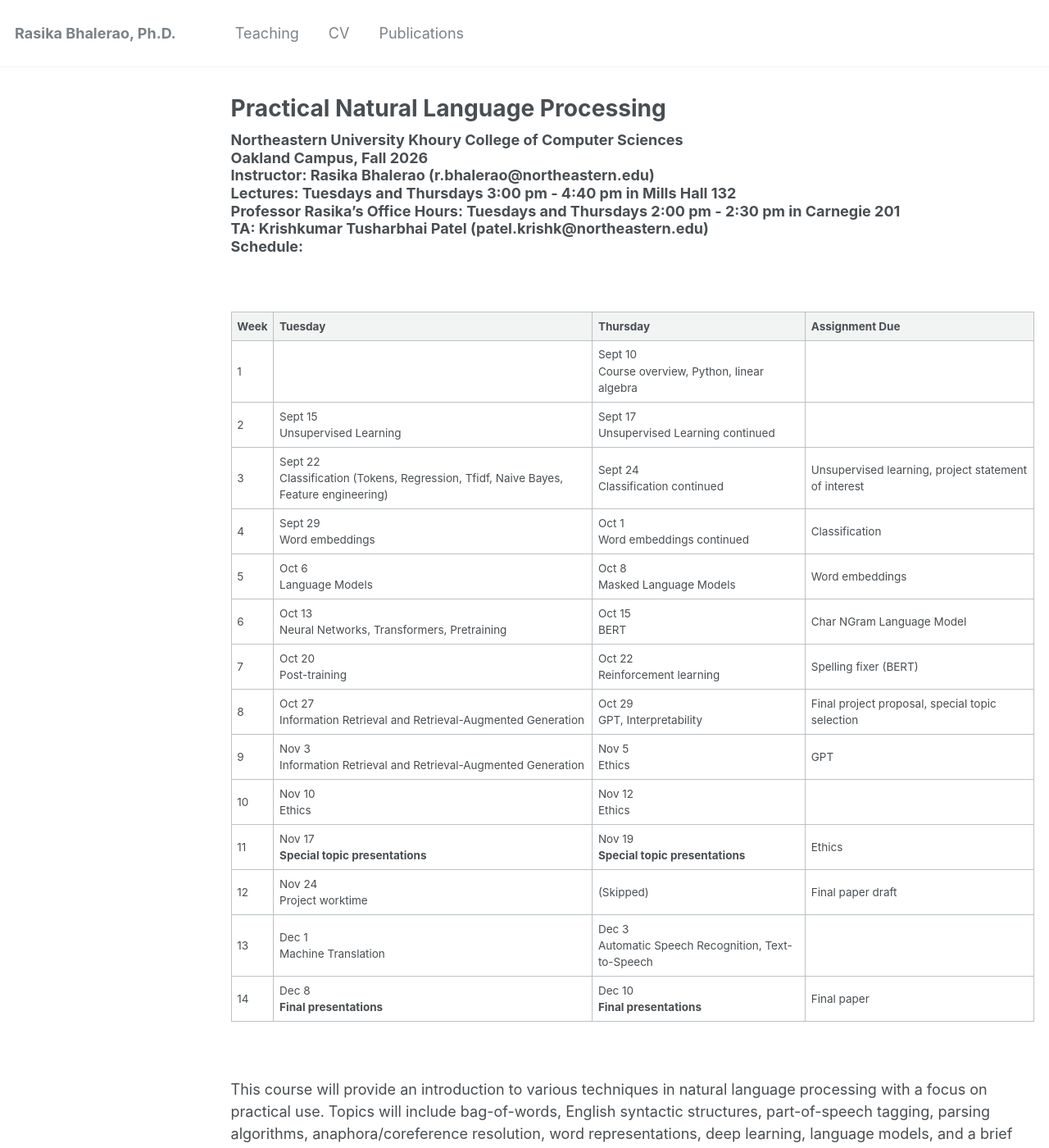
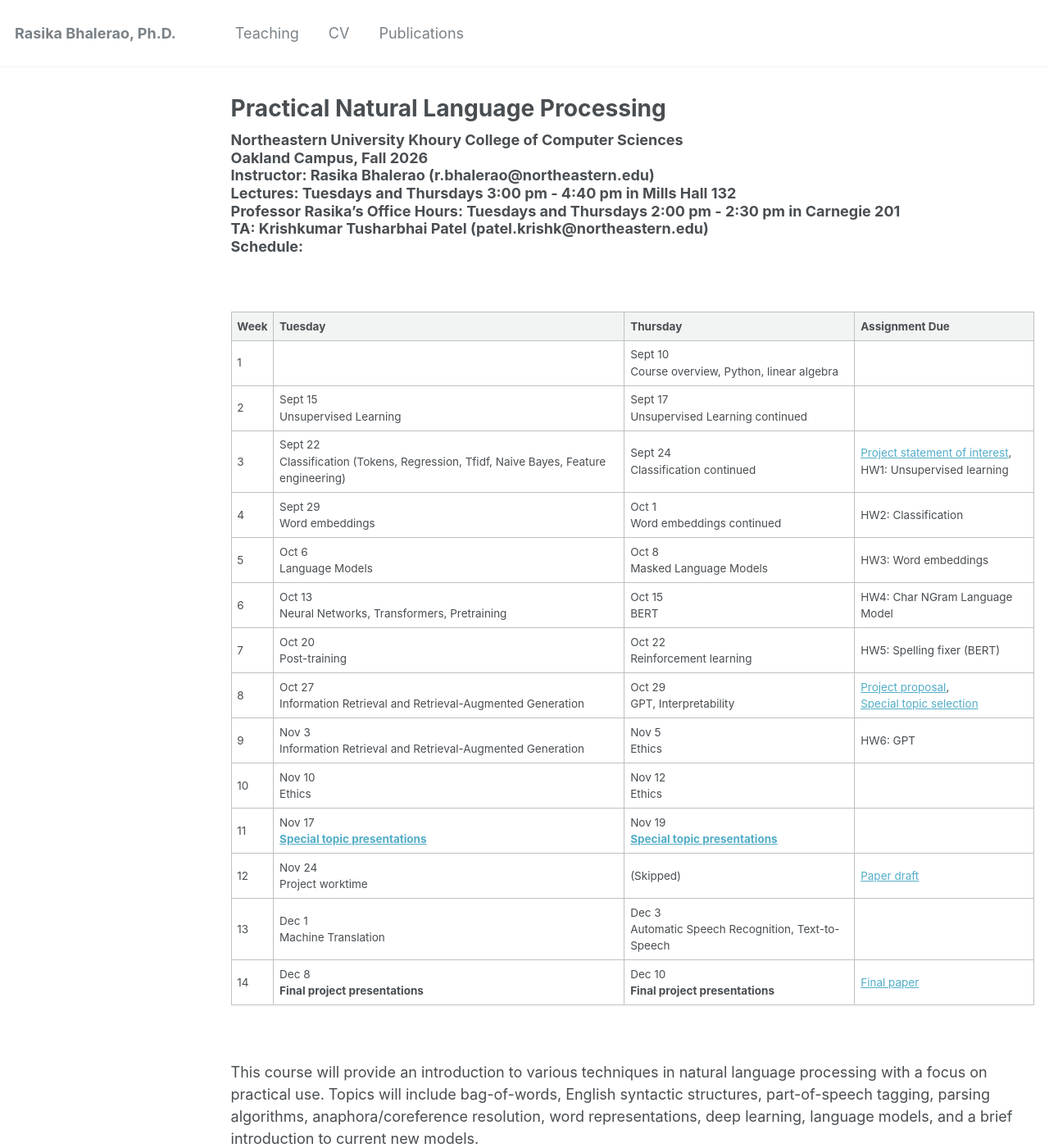
Before and after one commit to rasikabh/rasikabh.github.io, a Jekyll site: the page built from _pages/nlp2026.md, in a window 1280 px wide and 1400 px high. Shown: the whole window at 82% size. Built offline with Jekyll 4.4.1, drawn with Linux system fonts in a browser that asks for light colours.

Commit message:
Organize assignments

```diff
--- a/_pages/nlp2026.md
+++ b/_pages/nlp2026.md
@@ -34,18 +34,18 @@ h2, h3, h4, h5, h6 {margin: 0;}
 |-|-|-|-|
 | 1 |  | Sept 10 <br> Course overview, Python, linear algebra |  |
 | 2 | Sept 15 <br> Unsupervised Learning | Sept 17 <br> Unsupervised Learning continued |  |
-| 3 | Sept 22 <br> Classification (Tokens, Regression, Tfidf, Naive Bayes, Feature engineering) | Sept 24 <br> Classification continued | Unsupervised learning, project statement of interest |
-| 4 | Sept 29 <br> Word embeddings | Oct 1 <br> Word embeddings continued | Classification |
-| 5 | Oct 6 <br> Language Models | Oct 8 <br> Masked Language Models | Word embeddings |
-| 6 | Oct 13 <br> Neural Networks, Transformers, Pretraining | Oct 15 <br> BERT | Char NGram Language Model |
-| 7 | Oct 20 <br> Post-training | Oct 22 <br> Reinforcement learning | Spelling fixer (BERT) |
-| 8 | Oct 27 <br> Information Retrieval and Retrieval-Augmented Generation | Oct 29 <br> GPT, Interpretability | Final project proposal, special topic selection |
-| 9 | Nov 3 <br> Information Retrieval and Retrieval-Augmented Generation | Nov 5 <br> Ethics | GPT |
+| 3 | Sept 22 <br> Classification (Tokens, Regression, Tfidf, Naive Bayes, Feature engineering) | Sept 24 <br> Classification continued | [Project statement of interest](https://docs.google.com/document/d/1EIH9J0WQ0WLz2YYH4i2iGDVnrcge4hzrffRvvk6KFDo/edit?usp=sharing), <br> HW1: Unsupervised learning |
+| 4 | Sept 29 <br> Word embeddings | Oct 1 <br> Word embeddings continued | HW2: Classification |
+| 5 | Oct 6 <br> Language Models | Oct 8 <br> Masked Language Models | HW3: Word embeddings |
+| 6 | Oct 13 <br> Neural Networks, Transformers, Pretraining | Oct 15 <br> BERT | HW4: Char NGram Language Model |
+| 7 | Oct 20 <br> Post-training | Oct 22 <br> Reinforcement learning | HW5: Spelling fixer (BERT) |
+| 8 | Oct 27 <br> Information Retrieval and Retrieval-Augmented Generation | Oct 29 <br> GPT, Interpretability | [Project proposal](https://docs.google.com/document/d/1EIH9J0WQ0WLz2YYH4i2iGDVnrcge4hzrffRvvk6KFDo/edit?usp=sharing), <br> [Special topic selection](https://docs.google.com/spreadsheets/d/13w6P9529-5FEtqWqYkOjvoE6RHs3s4Quq5942s11yeQ/edit?usp=sharing) |
+| 9 | Nov 3 <br> Information Retrieval and Retrieval-Augmented Generation | Nov 5 <br> Ethics | HW6: GPT |
 | 10 | Nov 10 <br> Ethics | Nov 12 <br> Ethics |  |
-| 11 | Nov 17 <br> **Special topic presentations** | Nov 19 <br> **Special topic presentations** | Ethics |
-| 12 | Nov 24 <br> Project worktime | (Skipped) | Final paper draft |
+| 11 | Nov 17 <br> [**Special topic presentations**](https://docs.google.com/spreadsheets/d/13w6P9529-5FEtqWqYkOjvoE6RHs3s4Quq5942s11yeQ/edit?usp=sharing) | Nov 19 <br> [**Special topic presentations**](https://docs.google.com/spreadsheets/d/13w6P9529-5FEtqWqYkOjvoE6RHs3s4Quq5942s11yeQ/edit?usp=sharing) |  |
+| 12 | Nov 24 <br> Project worktime | (Skipped) | [Paper draft](https://docs.google.com/document/d/1EIH9J0WQ0WLz2YYH4i2iGDVnrcge4hzrffRvvk6KFDo/edit?usp=sharing) |
 | 13 | Dec 1 <br> Machine Translation | Dec 3 <br> Automatic Speech Recognition, Text-to-Speech |  |
-| 14 | Dec 8 <br> **Final presentations** | Dec 10 <br> **Final presentations** | Final paper |
+| 14 | Dec 8 <br> **Final project presentations** | Dec 10 <br> **Final project presentations** | [Final paper](https://docs.google.com/document/d/1EIH9J0WQ0WLz2YYH4i2iGDVnrcge4hzrffRvvk6KFDo/edit?usp=sharing) |
 
 
 <br/>
```
